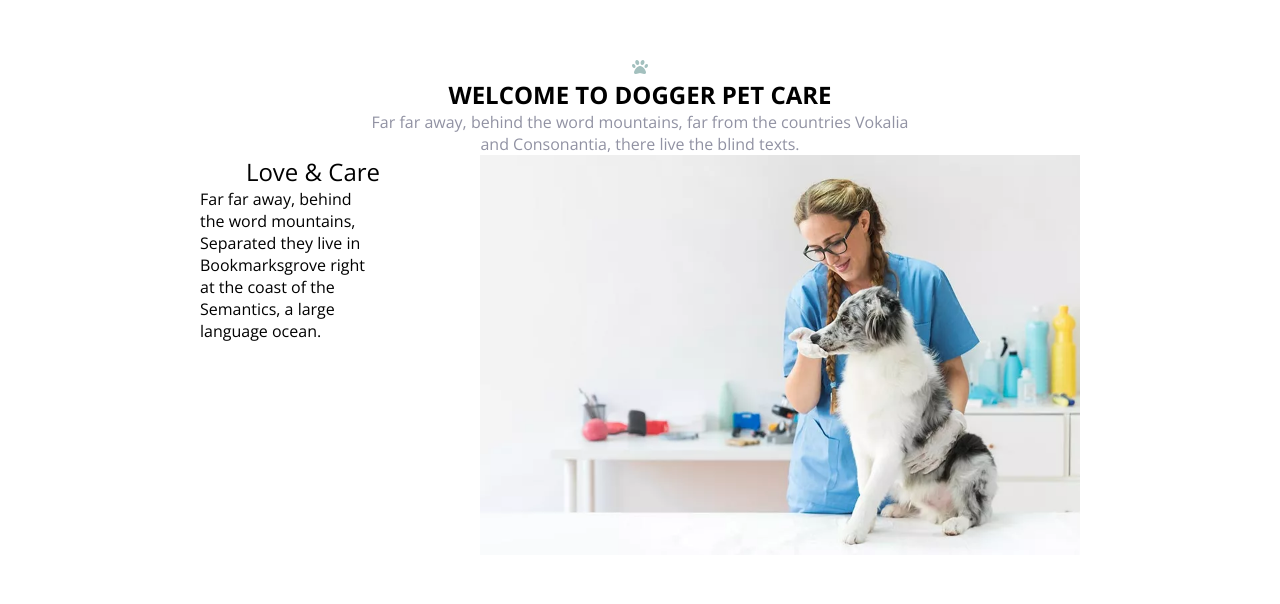
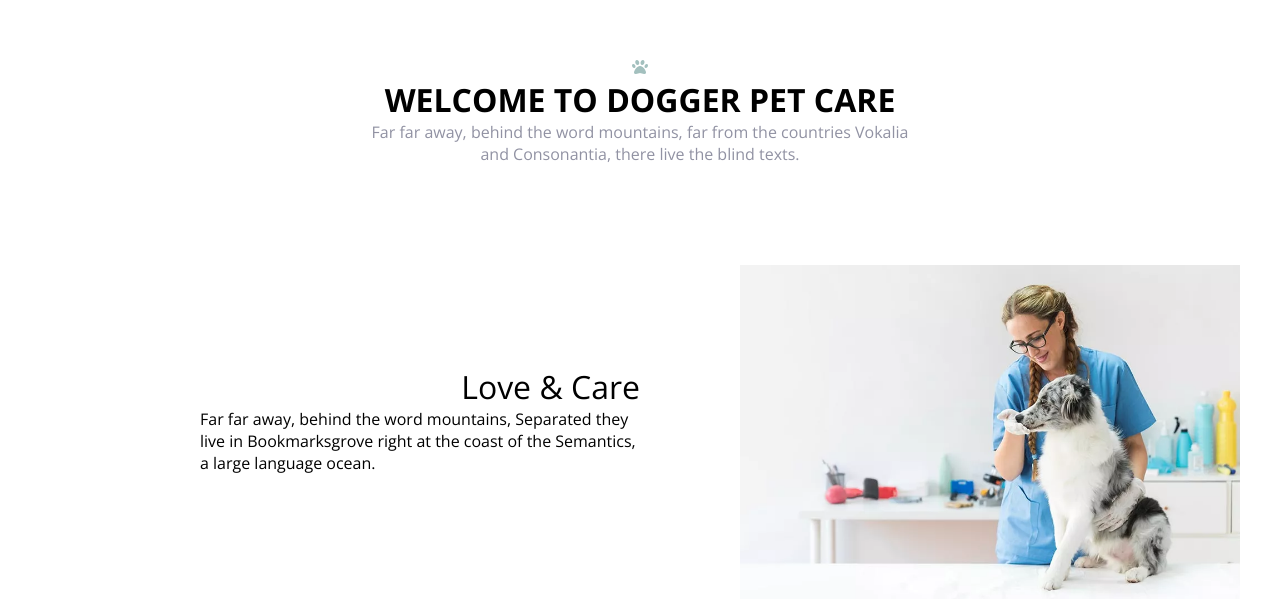
Before and after one commit to ashutosh-server/Dogger-Html-Css-Javascript, a plain HTML site: page index.html in a window 1280 px wide. Shown: the part 1038-1642 px from the top of the page. Before the commit the page ends 1598 px from the top, so only its background shows below. Drawn offline with nearby package versions, Linux system fonts and the light colour scheme.

Commit message:
love and care content some changes done

```diff
--- a/index.css
+++ b/index.css
@@ -70,9 +70,14 @@ body {
     transition: background 0.5s ease, color 0.5s ease;
 }
 
-.Love-title{
+.Love-body{
     padding:0 200px 0 200px;
     display: flex;
     transition: color 0.5s ease;
     gap: 100px;
+    padding-top: 100px;
 }
+
+.Love-title{
+    padding-top: 100px;
+}
--- a/index.html
+++ b/index.html
@@ -57,7 +57,7 @@
             <!-- Corrected icon class -->
             <i class="fa-solid fa-paw" style="color: #a3c0be;"></i>
           </div>
-          <h1>WELCOME TO DOGGER PET CARE</h1>
+          <h1 style="font-size: xx-large;">WELCOME TO DOGGER PET CARE</h1>
         </div>
         <p style="width: 540px; color: #9192a3; text-align: center;">Far far away, behind the word mountains, far from
           the countries
@@ -66,15 +66,19 @@
       </div>
     </div>
 
-    <div class="Love-title">
-      <div >
-        <h1 style="font-weight: 400; display: flex; justify-content: end">Love & Care</h1>
-        <p style="display: inline-block; align-items: center;">Far far away, behind the word mountains, Separated they live in
-          Bookmarksgrove right at the coast of the Semantics, a large language ocean.
-        </p>
+    <div class="Love-body">
+      <div class="Love-title">
+        <h1 style="font-weight: 400; display: flex; justify-content: end; font-size: xx-large;">Love & Care</h1>
+        <div style="display: inline-block; justify-content: end;">
+
+          <p style="width:440px;">Far far away, behind the word mountains,
+            Separated they live in
+            Bookmarksgrove right at the coast of the Semantics, a large language ocean.
+          </p>
+        </div>
       </div>
       <div>
-        <img src="./Img/dogger_img_sm_3.jpg.webp" style="width: 600px;">
+        <img src="./Img/dogger_img_sm_3.jpg.webp" style="width: 500px;">
       </div>
     </div>
   </section>
```
